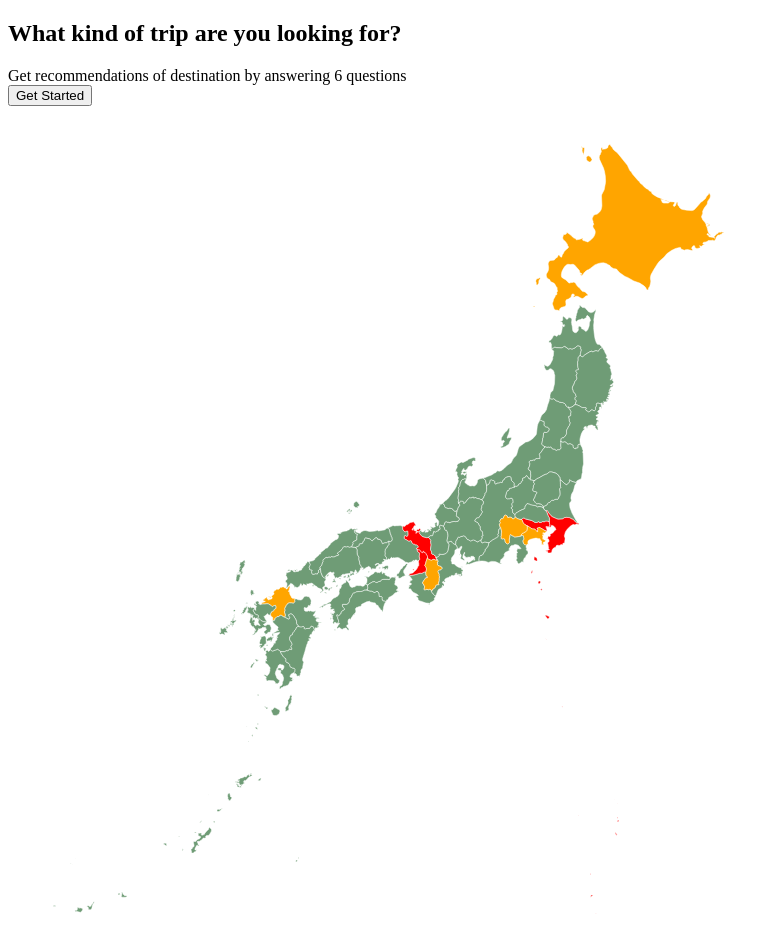
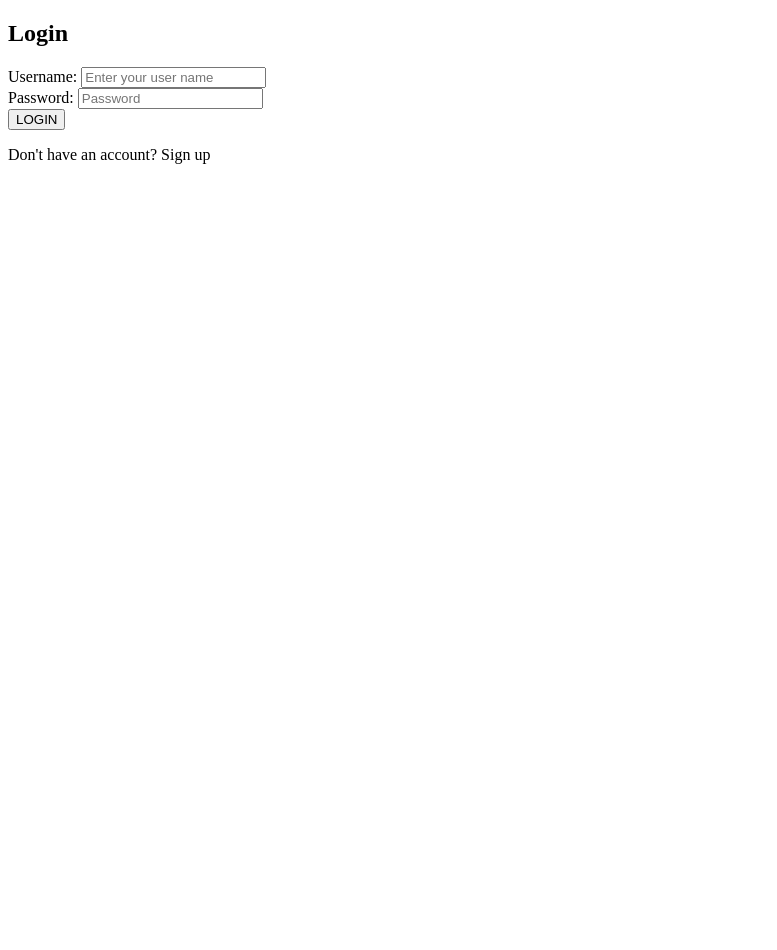
Before and after one commit to hono1030/soloMVP-frontend, a React (Vite) app: page /map in a window 1280 px wide. Shown: the top 950 px of the page, without its empty margins (0-777 px from the left). After the commit the page ends 800 px from the top, so only its background shows below. Built offline with nearby package versions, Linux system fonts and the light colour scheme.

Commit message:
feat/ implement login sign-in logout

```diff
--- a/src/App.tsx
+++ b/src/App.tsx
@@ -1,17 +1,43 @@
 import { useState } from "react";
-
 import Recommendations from "./components/Recommendations";
 import JapanMap from "./components/JapanMap";
 import ImageView from "./components/ImageView";
+import Login from "./components/Login";
+import Logout from "./components/Logout";
 import "./App.css";
+import axios from "axios";
+import { User } from "./types";
+const apiUrl: string = import.meta.env.VITE_API_URL;
 
 const App = () => {
   const [activePrefecture, setActivePrefecture] = useState<string>("");
+  const [userLoggedIn, setUserLoggedIn] = useState<boolean>(false);
+  const [user, setUser] = useState<User | null>(null);
+
+  const handleLogout = async () => {
+    if (user) {
+      try {
+        await axios.post(`${apiUrl}/logout`, {}, { withCredentials: true });
+        setUser(null);
+        setUserLoggedIn(false);
+      } catch (error) {
+        console.error("Error during logout:", error);
+      }
+    }
+  };
 
   return (
     <>
-      {activePrefecture === "" ? (
+      {!userLoggedIn || !user ? (
+        <Login setUserLoggedIn={setUserLoggedIn} setUser={setUser} />
+      ) : activePrefecture === "" ? (
         <div>
+          <h1 className="font-bold text-5xl mb-4 content-center">
+            Discover Japan (仮)
+          </h1>
+
+          <Logout handleLogout={handleLogout} />
+
           <Recommendations></Recommendations>
           <JapanMap setActivePrefecture={setActivePrefecture}></JapanMap>
         </div>
--- a/src/components/JapanMap.tsx
+++ b/src/components/JapanMap.tsx
@@ -45,9 +45,9 @@ const JapanMap: React.FC<props> = ({ setActivePrefecture }) => {
     });
 
     for (let pref of paths) {
-      if (csvData[pref.id] > 13) {
+      if (csvData[pref.id] > 6) {
         pref.setAttribute("fill", "red");
-      } else if (csvData[pref.id] > 6) {
+      } else if (csvData[pref.id] > 1) {
         pref.setAttribute("fill", "orange");
       }
     }
--- /dev/null
+++ b/src/components/Login.tsx
@@ -0,0 +1,31 @@
+import { useState, useEffect } from "react";
+import Signin from "./Signin";
+import Signup from "./Signup";
+import { User } from "../types";
+
+type LoginProps = {
+  setUserLoggedIn: (a: boolean) => void;
+  setUser: (user: User) => void;
+};
+
+const Login: React.FC<LoginProps> = ({ setUserLoggedIn, setUser }) => {
+  const [signinOrSignup, setSigninOrSignup] = useState<string>("Signin");
+
+  useEffect(() => {}, [signinOrSignup]);
+
+  return (
+    <>
+      {signinOrSignup === "Signin" ? (
+        <Signin
+          setSigninOrSignup={setSigninOrSignup}
+          setUserLoggedIn={setUserLoggedIn}
+          setUser={setUser}
+        />
+      ) : (
+        <Signup setSigninOrSignup={setSigninOrSignup} />
+      )}
+    </>
+  );
+};
+
+export default Login;
--- /dev/null
+++ b/src/components/Logout.tsx
@@ -0,0 +1,20 @@
+import React from "react";
+
+type Props = {
+  handleLogout: () => void;
+};
+
+const Logout: React.FC<Props> = ({ handleLogout }) => {
+  return (
+    <>
+      <button
+        className="bg-blue-500 hover:bg-blue-700 text-white font-bold py-2 px-4 rounded"
+        onClick={handleLogout}
+      >
+        Log Out
+      </button>
+    </>
+  );
+};
+
+export default Logout;
--- /dev/null
+++ b/src/components/Signin.tsx
@@ -0,0 +1,94 @@
+import { useState } from "react";
+import { User } from "../types";
+import axios from "axios";
+const apiUrl: string = import.meta.env.VITE_API_URL;
+
+type Props = {
+  setSigninOrSignup: (a: string) => void;
+  setUserLoggedIn: (a: boolean) => void;
+  setUser: (user: User) => void;
+};
+
+const Signin: React.FC<Props> = ({
+  setSigninOrSignup,
+  setUserLoggedIn,
+  setUser,
+}) => {
+  const [userName, setUserName] = useState("");
+  const [password, setPassword] = useState("");
+
+  const handleSigninSubmit = async (username: string, password: string) => {
+    try {
+      const response = await axios.post(`${apiUrl}/login`, {
+        username: username,
+        password: password,
+      });
+
+      //   const response = await fetch(signinUrl, {
+      //     method: "POST",
+      //     credentials: "include",
+      //     headers: {
+      //       "Content-Type": "application/json",
+      //     },
+      //     body: JSON.stringify({ username: username, password: password }),
+      //   });
+      if (response.status === 201) {
+        const { authenticationSuccessful, chatUser } = await response.data;
+        if (authenticationSuccessful) {
+          setUserLoggedIn(true);
+          setUser(chatUser);
+        }
+      } else if (response.status == 500) {
+        alert("System Error logging in");
+      } else if (response.status == 401) {
+        alert("Username and password do not match. Please try again.");
+      } else if (response.status == 404) {
+        alert("This user account doesn't exist.");
+      } else if (response.status == 400) {
+        alert("Already logged in");
+      }
+    } catch (error) {
+      console.error("Error:", error);
+    }
+  };
+
+  return (
+    <>
+      <div className="login-container">
+        <h2>Login</h2>
+        <form>
+          <div className="username-box">
+            <label>Username: </label>
+            <input
+              value={userName}
+              placeholder="Enter your user name"
+              onChange={(e) => setUserName(() => e.target.value)}
+              className="username-input"
+            />
+          </div>
+          <div className="password-box">
+            <label>Password: </label>
+            <input
+              value={password}
+              placeholder="Password"
+              onChange={(e) => setPassword(() => e.target.value)}
+              className="password-input"
+              type="password"
+            />
+          </div>
+          <button
+            type="button"
+            onClick={() => handleSigninSubmit(userName, password)}
+          >
+            LOGIN
+          </button>
+        </form>
+      </div>
+      <p className="signup-link" onClick={() => setSigninOrSignup("Signup")}>
+        Don't have an account? <a>Sign up</a>
+      </p>
+    </>
+  );
+};
+
+export default Signin;
--- /dev/null
+++ b/src/components/Signup.tsx
@@ -0,0 +1,92 @@
+import { useState } from "react";
+import axios from "axios";
+const apiUrl: string = import.meta.env.VITE_API_URL;
+
+type Props = {
+  setSigninOrSignup: (a: string) => void;
+};
+
+const Signup: React.FC<Props> = ({ setSigninOrSignup }) => {
+  const [userName, setUserName] = useState("");
+  const [password, setPassword] = useState("");
+  const [confirmPassword, setConfirmPassword] = useState("");
+
+  const handleSignupSubmit = async (pass: string, confPass: string) => {
+    if (pass !== confPass) {
+      alert("Passwords do not match.");
+    } else {
+      try {
+        const response = await axios.post(`${apiUrl}/signup`, {
+          username: userName,
+          password: password,
+        });
+
+        // const response = await fetch(signupUrl, {
+        //   method: "POST",
+        //   headers: {
+        //     "Content-Type": "application/json",
+        //   },
+        //   body: JSON.stringify({ username: userName, password: password }),
+        // });
+        if (response.status === 201) {
+          alert("Account created successfully. Please log in to continue.");
+          setSigninOrSignup("Signin");
+        } else {
+          alert("Sorry, this username is already taken. Please try again.");
+        }
+      } catch (error) {
+        console.error("Error:", error);
+      }
+    }
+  };
+
+  return (
+    <>
+      <div className="login-container">
+        <h2>Create Account</h2>
+        <form>
+          <div className="username-box">
+            <label>Username: </label>
+            <input
+              value={userName}
+              placeholder="Enter your user name"
+              onChange={(e) => setUserName(() => e.target.value)}
+              className="username-input"
+            />
+          </div>
+          <div className="password-box">
+            <label>Password: </label>
+            <input
+              value={password}
+              placeholder="Password"
+              onChange={(e) => setPassword(() => e.target.value)}
+              className="password-input"
+              type="password"
+            />
+          </div>
+          <div className="password-box">
+            <label>Confirm Password: </label>
+            <input
+              value={confirmPassword}
+              placeholder="Confirm your password"
+              onChange={(e) => setConfirmPassword(() => e.target.value)}
+              className="password-input"
+              type="password"
+            />
+          </div>
+          <button
+            type="button"
+            onClick={() => handleSignupSubmit(password, confirmPassword)}
+          >
+            SIGN UP
+          </button>
+        </form>
+      </div>
+      <p className="signup-link" onClick={() => setSigninOrSignup("Signin")}>
+        Already have an account? <a>Login</a>
+      </p>
+    </>
+  );
+};
+
+export default Signup;
--- /dev/null
+++ b/src/types.ts
@@ -0,0 +1,7 @@
+export interface User {
+  id: string | null;
+  username: string | null;
+  is_admin: boolean | null;
+  account_created: Date | null;
+  last_login: Date | null;
+}
```
